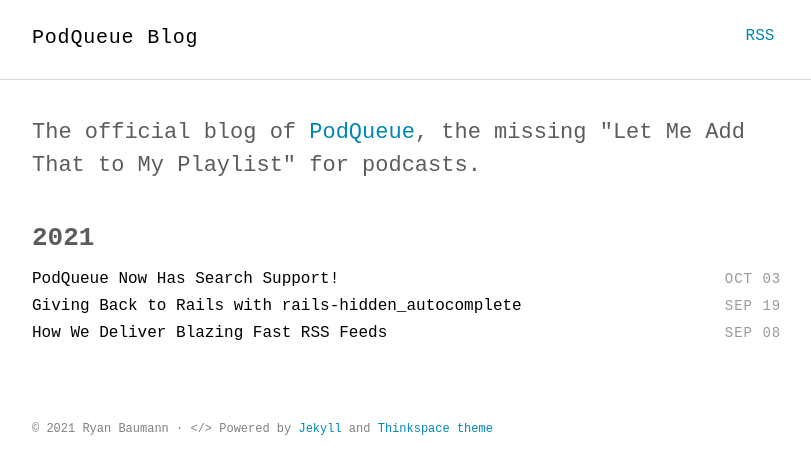
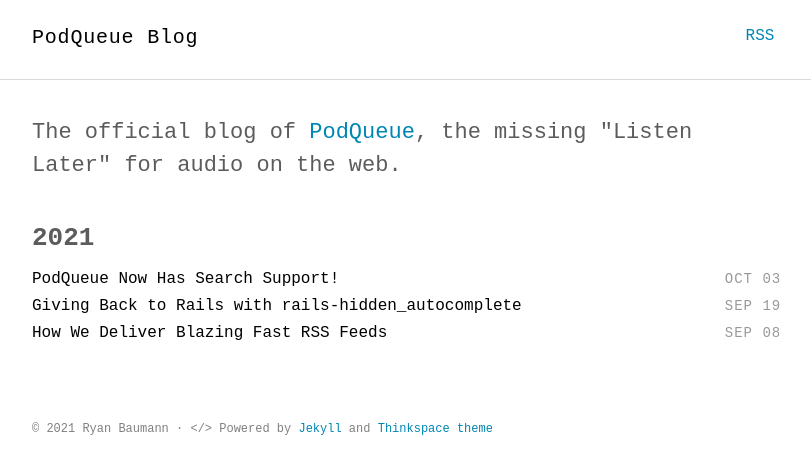
Before and after one commit to podqueue/blog.podqueue.fm, a Jekyll site: the page built from index.html, in a window 1280 px wide. Shown: the top 474 px of the page, without its empty margins (232-1043 px from the left). Built offline with Jekyll 4.4.1, drawn with Linux system fonts in a browser that asks for light colours; some web fonts are replaced.

Commit message:
Update tagline

```diff
--- a/_includes/intro.html
+++ b/_includes/intro.html
@@ -1,5 +1,5 @@
 <section class="intro">
   <div class="container">
-    <p class="lead">The official blog of <a href="https://podqueue.fm">PodQueue</a>, the missing "Let Me Add That to My Playlist" for podcasts.</p>
+    <p class="lead">The official blog of <a href="https://podqueue.fm">PodQueue</a>, the missing "Listen Later" for audio on the web.</p>
   </div>
 </section>
```
